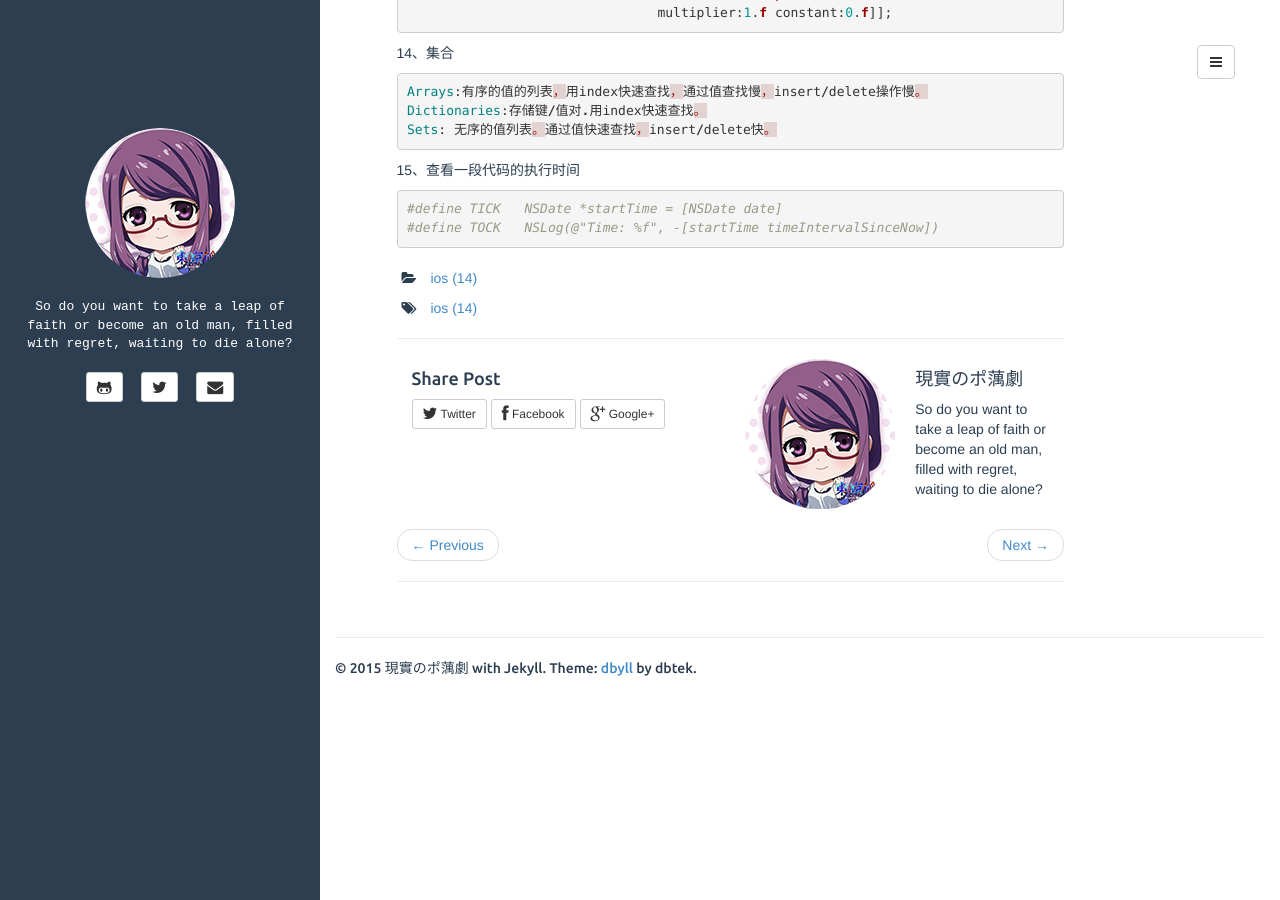
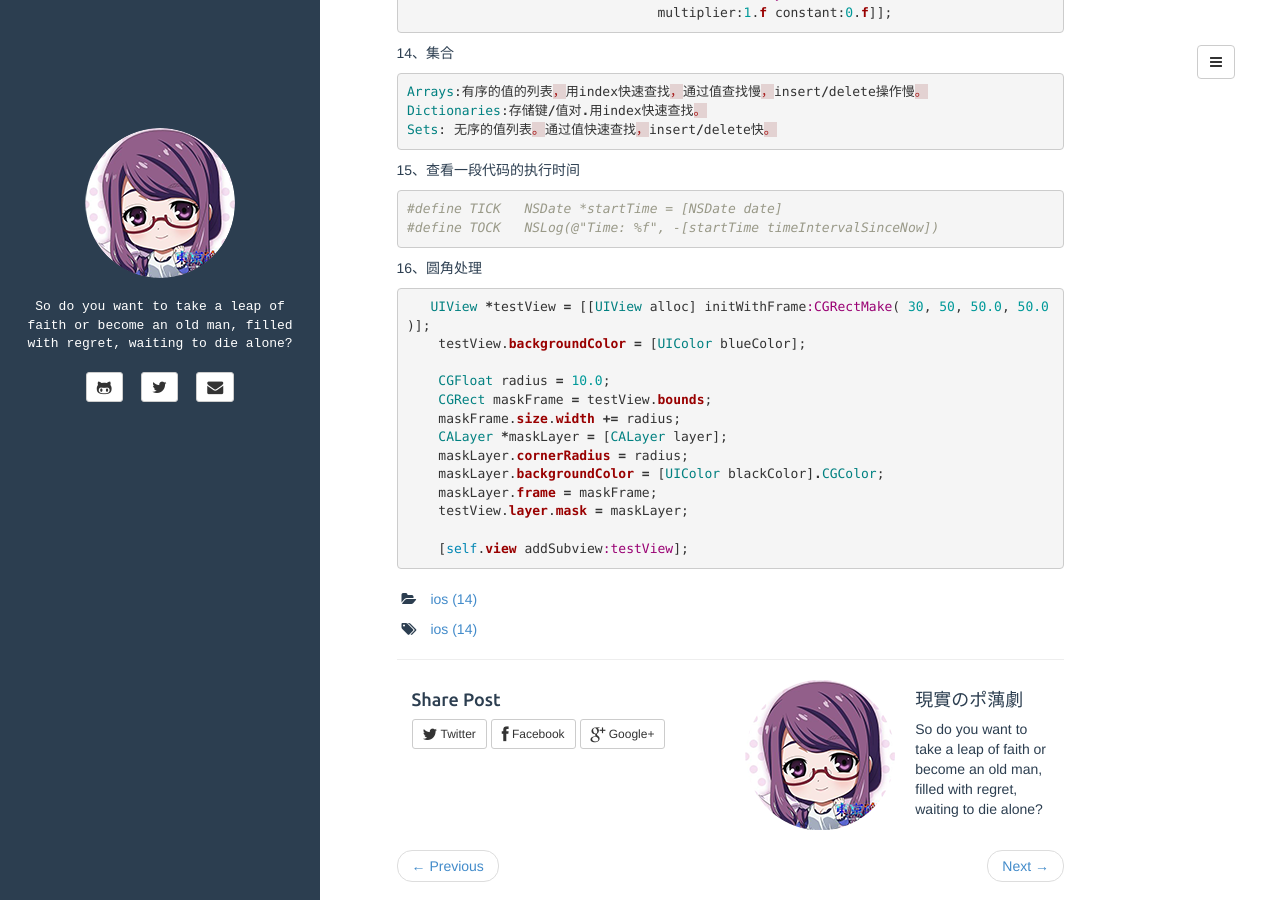
Before and after one commit to plusyu/plusyu.github.io, a Jekyll site: the page built from _posts/2014-10-16-ios碎片代码.md, in a window 1280 px wide and 900 px high, scrolled down 3557 px. Built offline with Jekyll 4.4.1, drawn with Linux system fonts in a browser that asks for light colours.

Commit message:
ios code

```diff
--- a/_posts/2014-10-16-ios碎片代码.md
+++ b/_posts/2014-10-16-ios碎片代码.md
@@ -250,3 +250,24 @@ Sets: 无序的值列表。通过值快速查找，insert/delete快。
 #define TOCK   NSLog(@"Time: %f", -[startTime timeIntervalSinceNow])
 
 {% endhighlight %}
+
+16、圆角处理
+
+{% highlight ruby %}
+
+   UIView *testView = [[UIView alloc] initWithFrame:CGRectMake( 30, 50, 50.0, 50.0 )];
+    testView.backgroundColor = [UIColor blueColor];
+
+    CGFloat radius = 10.0;
+    CGRect maskFrame = testView.bounds;
+    maskFrame.size.width += radius;
+    CALayer *maskLayer = [CALayer layer];
+    maskLayer.cornerRadius = radius;
+    maskLayer.backgroundColor = [UIColor blackColor].CGColor;
+    maskLayer.frame = maskFrame;
+    testView.layer.mask = maskLayer;
+
+    [self.view addSubview:testView];
+
+
+{% endhighlight %}
```
